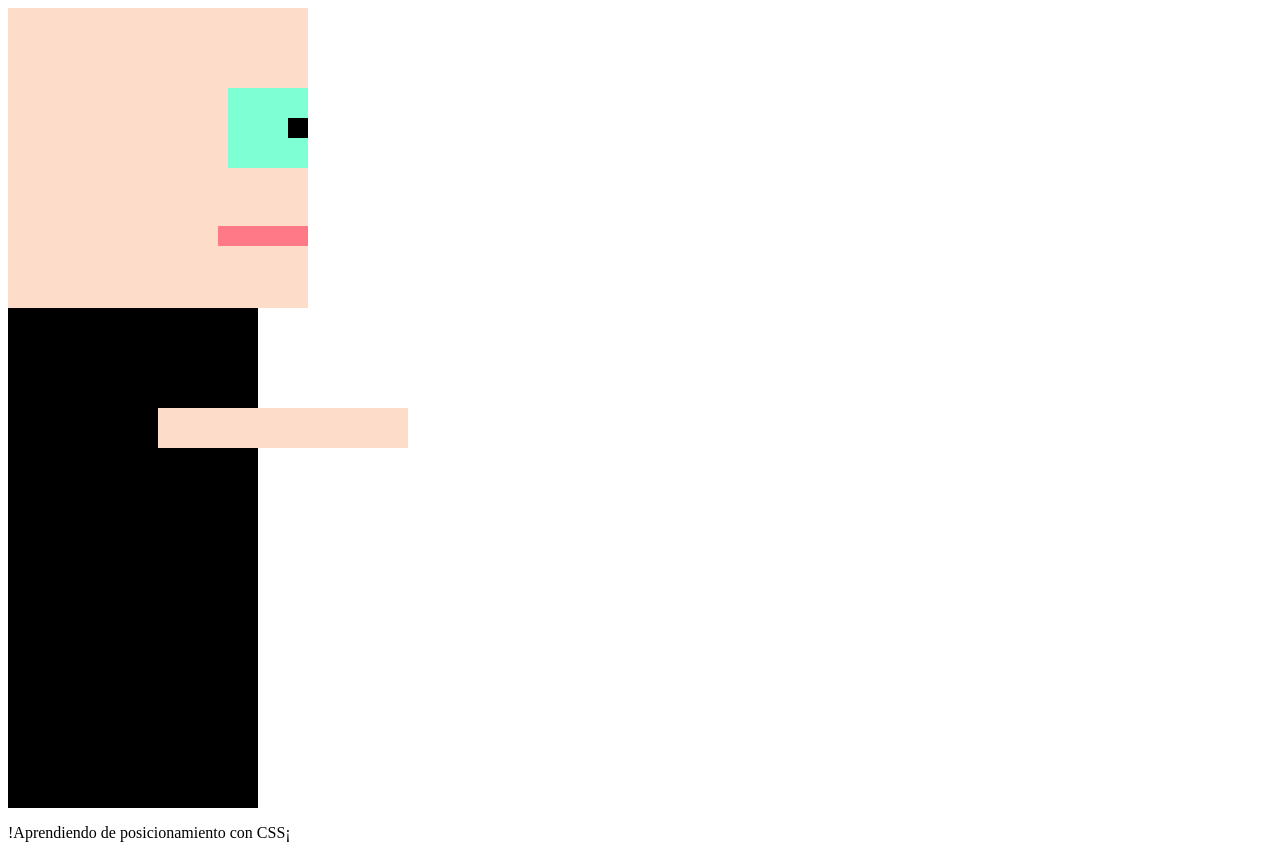
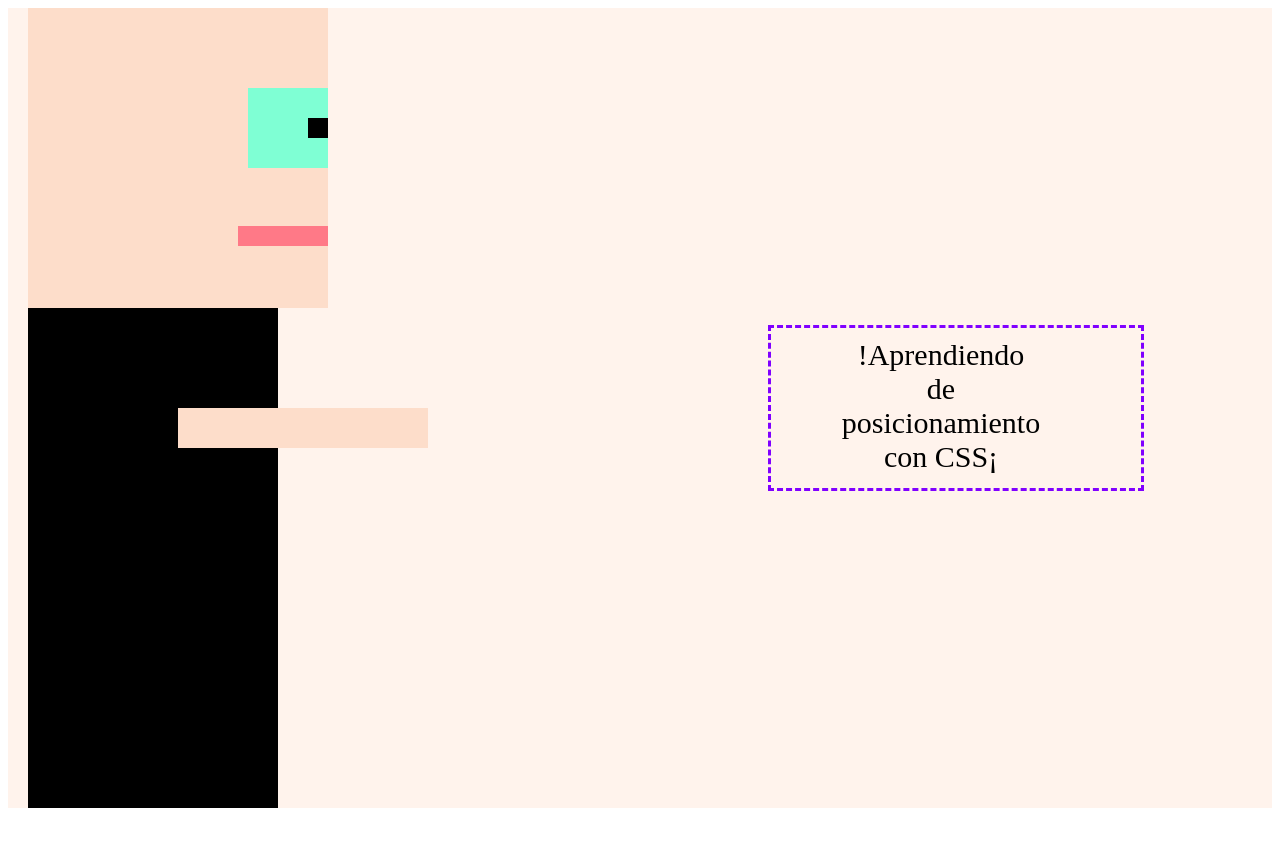
Before and after one commit to NattCastelvi/MakeItReal-BM3, a plain HTML site: page HTML y CSS/Posicionamiento/ejercicio/index.html in a window 1280 px wide. After the commit the page ends 828 px from the top, so only its background shows below. Drawn offline with Linux system fonts and the light colour scheme.

Commit message:
pocisionamiento css ejercicio

```diff
--- a/HTML y CSS/Posicionamiento/ejercicio/index.html
+++ b/HTML y CSS/Posicionamiento/ejercicio/index.html
@@ -1,12 +1,17 @@
 <!DOCTYPE html>
 <html lang="en">
+
 <head>
     <meta charset="UTF-8">
     <meta name="viewport" content="width=device-width, initial-scale=1.0">
     <link rel="stylesheet" href="styles.css">
     <title>Document</title>
 </head>
+
 <body>
+    <div class="container">
+        <div class="left">
+            <div class="person">
                 <div class="head">
                     <div class="eye">
                         <div class="pupil"></div>
@@ -16,6 +21,12 @@
                 <div class="body">
                     <div class="arm"></div>
                 </div>
-    <p>!Aprendiendo de posicionamiento con CSS¡</p>
+            </div>
+        </div>
+        <div class="right">
+            <p class="message">!Aprendiendo de posicionamiento con CSS¡</p>
+        </div>
+    </div>
 </body>
+
 </html>
--- a/HTML y CSS/Posicionamiento/ejercicio/styles.css
+++ b/HTML y CSS/Posicionamiento/ejercicio/styles.css
@@ -1,3 +1,25 @@
+.container{
+    display: flex;
+    align-items: center;
+    justify-content: center;
+    height: 100vh;
+    background-color: #fff3ec;
+}
+
+.left {
+    width: 50%;
+    padding: 20px;
+}
+
+.right {
+    width: 50%;
+    padding: 20px;
+    display: flex;
+    flex-direction: column;
+    align-items: center;
+    justify-content: center;
+}
+
 .head {
     background-color: #fdddca;
     position: relative;
@@ -47,3 +69,15 @@
     top: 100px;
     left: 150px;
 }
+
+.message {
+    width: 200px;
+    height: 60px;
+
+    padding: 10px 100px 90px 70px;
+
+    border: 3px dashed rgb(128, 0, 255);
+
+    text-align: center;
+    font-size: 30px;
+}
```
Lines whose indentation alone changed are shown as unchanged.
